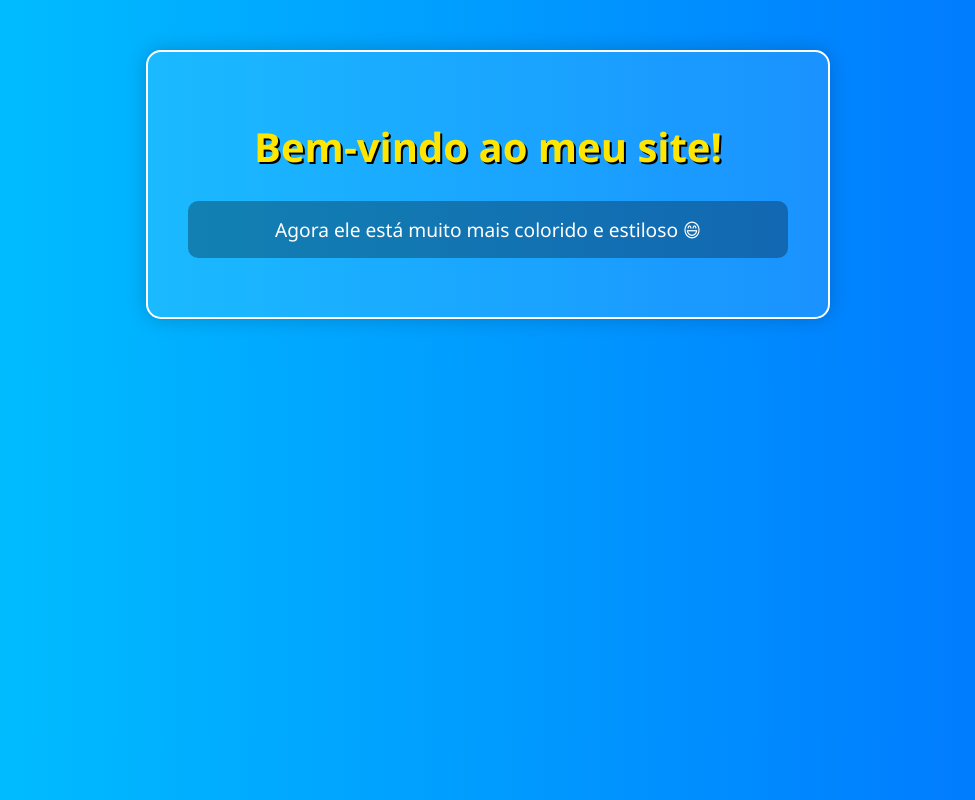
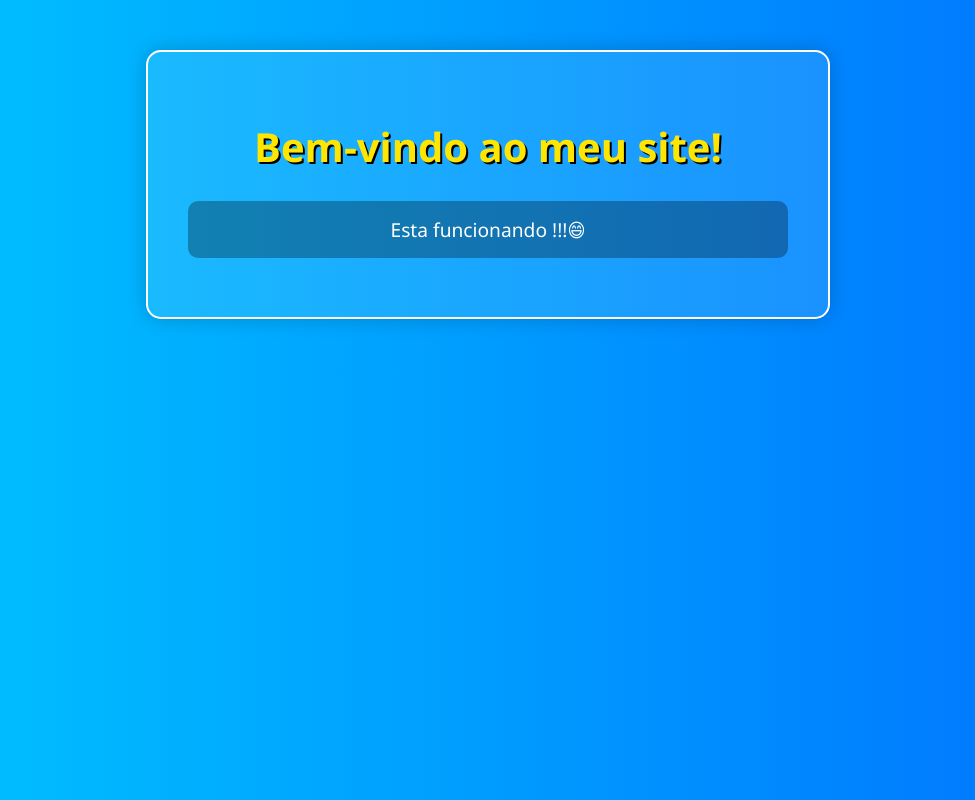
Before and after one commit to Knupp-0/meu-site, a plain HTML site: page index.html in a window 1280 px wide. Shown: the whole page, without its empty margins (152-1127 px from the left). Drawn offline with Linux system fonts and the light colour scheme.

Commit message:
Update index.html

```diff
--- a/index.html
+++ b/index.html
@@ -2,7 +2,7 @@
 <html lang="pt-BR">
 <head>
   <meta charset="UTF-8">
-  <title>Meu Site Colorido</title>
+  <title>Meu Site Para Trabalho</title>
   <style>
     body {
       margin: 0;
@@ -41,7 +41,7 @@
 <body>
   <div class="container">
     <h1>Bem-vindo ao meu site!</h1>
-    <p>Agora ele está muito mais colorido e estiloso 😄</p>
+    <p>Esta funcionando !!!😄</p>
   </div>
 </body>
 </html>
```
